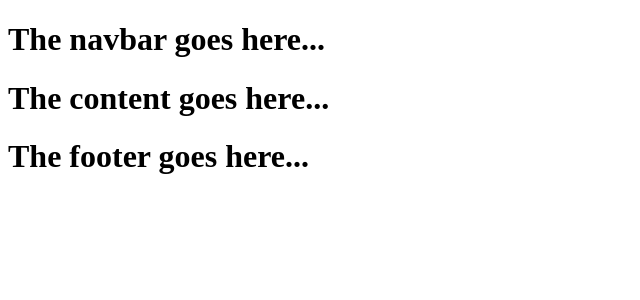
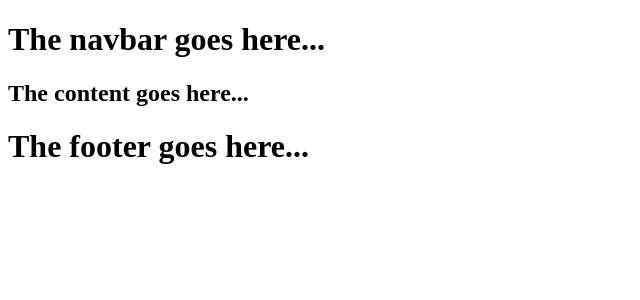
Before and after one commit to ThatGenZGamer48/Personal-Portfolio, a React (Create React App) app: page / in a window 1280 px wide. Shown: the top 300 px of the page, without its empty margins (0-640 px from the left). Built offline with nearby package versions, Linux system fonts and the light colour scheme; the HTML template or start-up script is replaced by a standard one.

Commit message:
Change Content.js

```diff
--- a/src/components/Content.js
+++ b/src/components/Content.js
@@ -1,9 +1,9 @@
 import React from "react";
 
-export default function Content() {
+export default function MainContent() {
     return (
-        <div className="content">
+        <section className="main-content">
             <h1>The content goes here...</h1>
-        </div>
+        </section>
     );
 }
```
